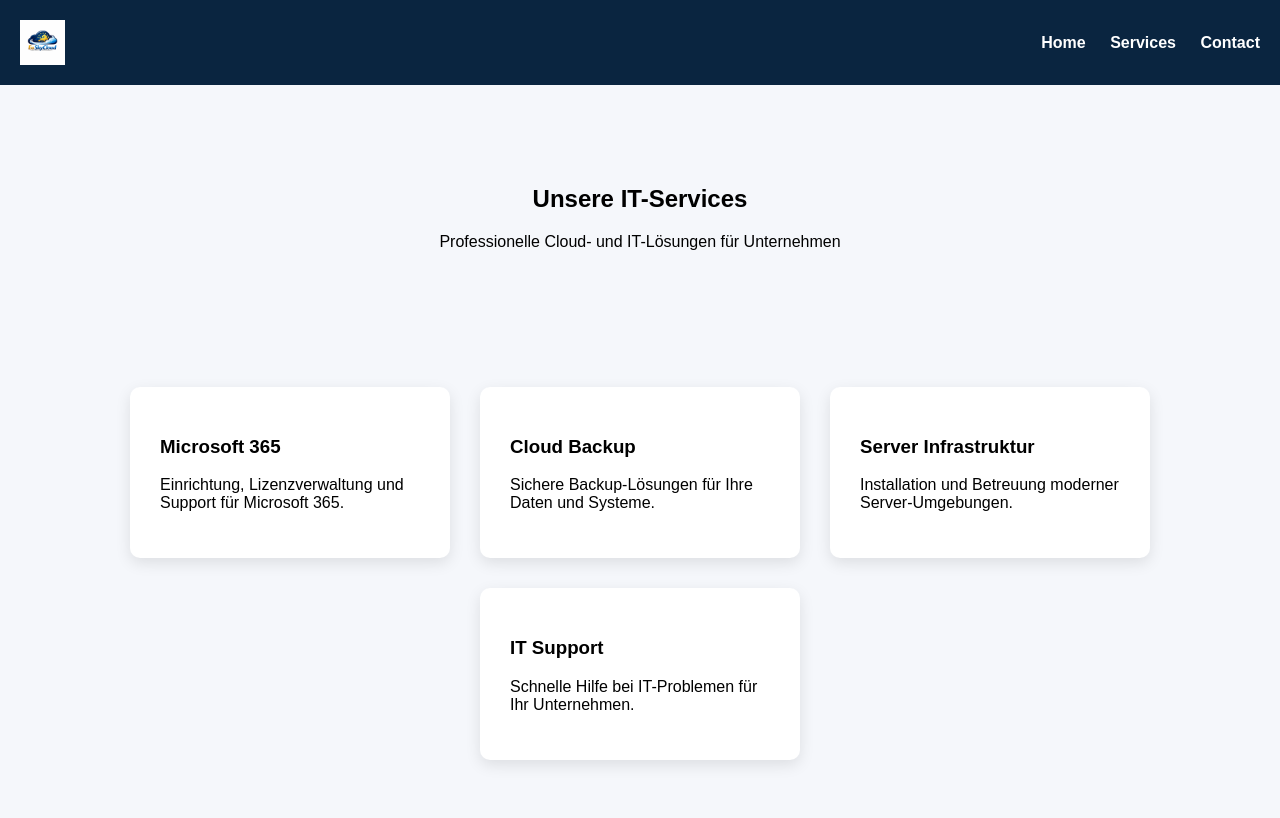
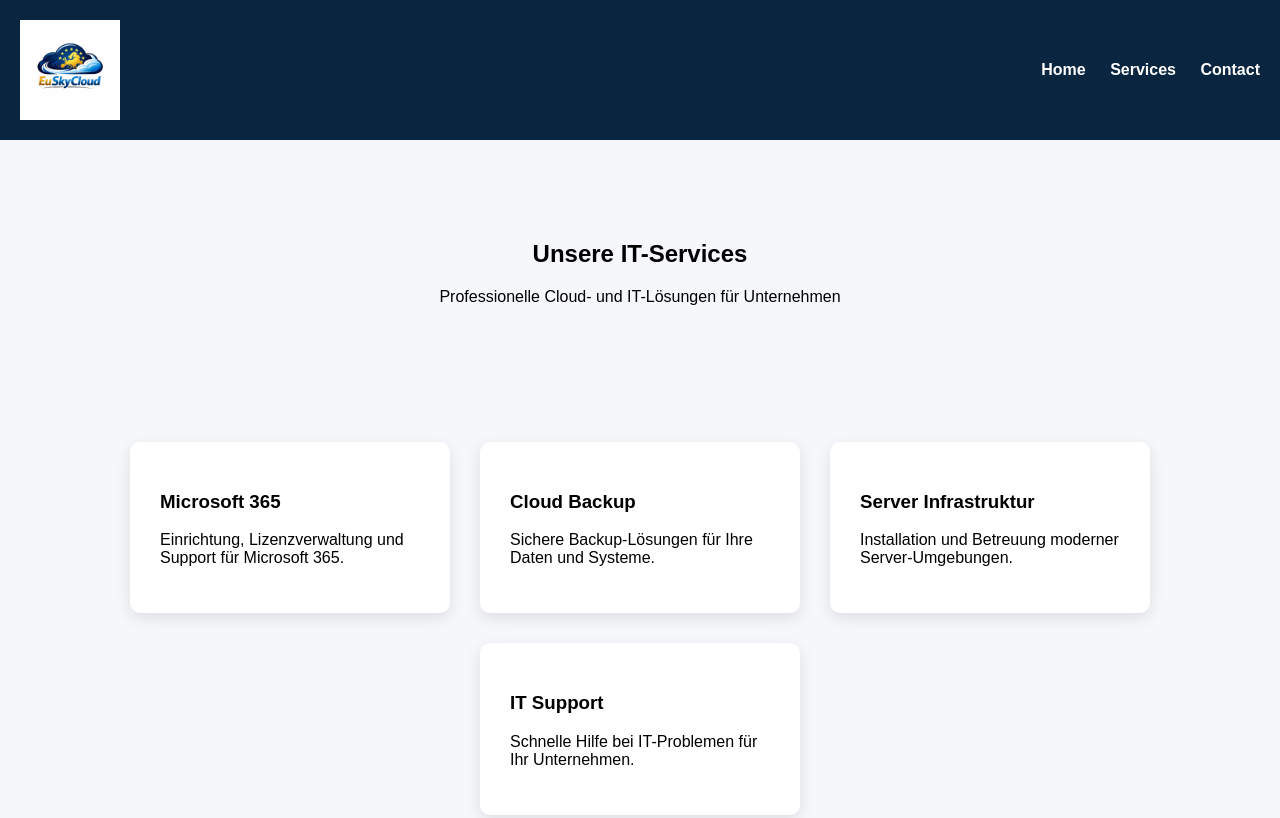
Before and after one commit to MTVeuskycloud/euskycloud.github.io, a plain HTML site: page services.html in a window 1280 px wide. Shown: the top 818 px of the page. Drawn offline with Linux system fonts and the light colour scheme.

Commit message:
Update services.html

```diff
--- a/services.html
+++ b/services.html
@@ -64,7 +64,7 @@ margin-top:50px;
 
 <header>
 
-<img src="EuSkyCloud.png" height="45">
+<img src="EuSkyCloud.png" style="height:100px;">
 
 <nav>
 <a href="index.html">Home</a>
@@ -73,7 +73,6 @@ margin-top:50px;
 </nav>
 
 </header>
-
 <section class="section">
 
 <h1>Unsere IT-Services</h1>
```
